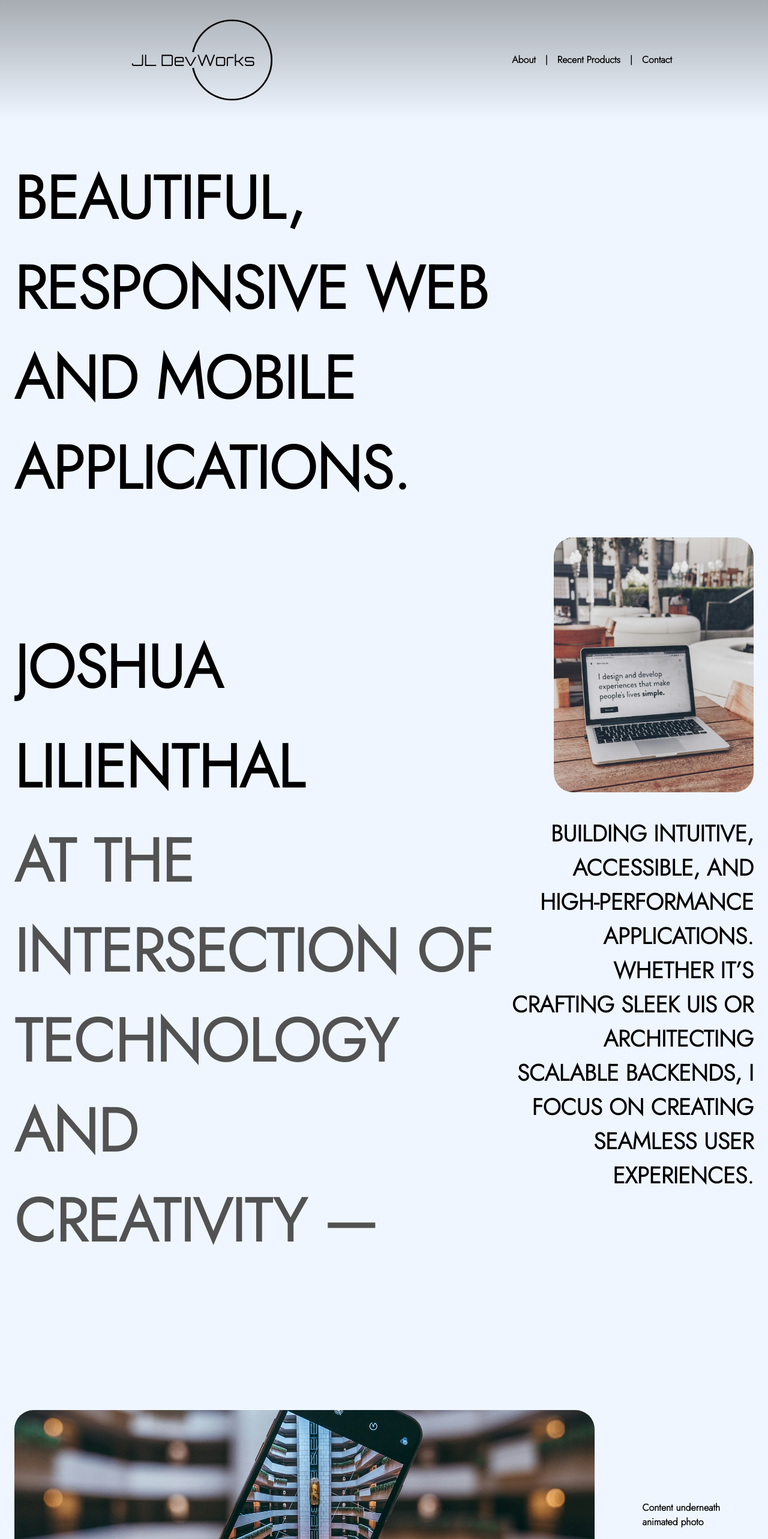
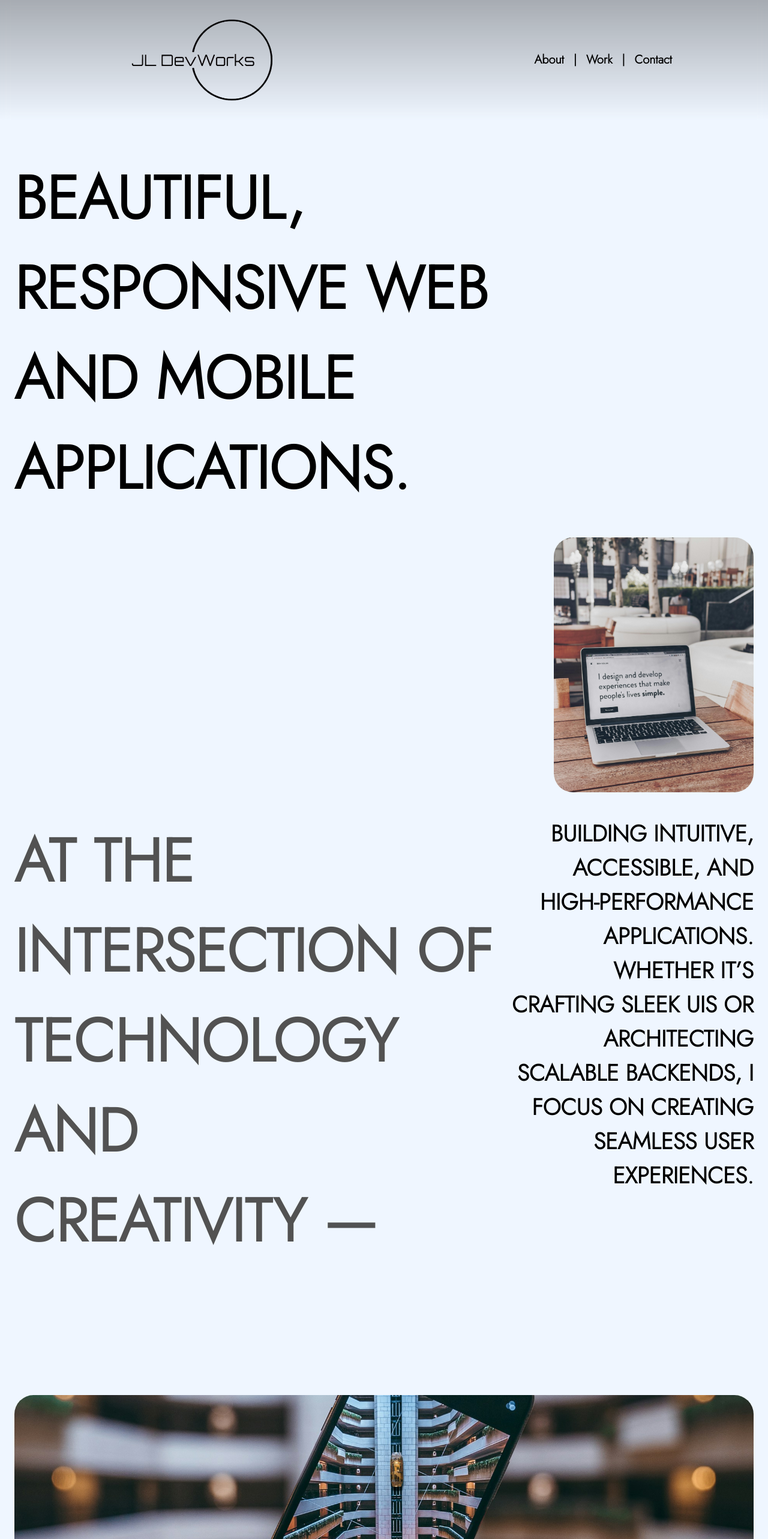
Before and after one commit to jlilienthal95/JLDevWorks, a SvelteKit app: page / in a window 1280 px wide. Shown: the top 2566 px of the page at 60% size. Built offline with nearby package versions, Linux system fonts and the light colour scheme.

Commit message:
adding sections to homepage and fine-tuning structure

```diff
--- a/src/routes/+layout.svelte
+++ b/src/routes/+layout.svelte
@@ -6,22 +6,31 @@
 
 	let { children } = $props();
 
-	const liClass = "flex flex-row lg:after:content-['|'] md:after:ml-4 last:after:content-none animate-in fade-in duration-2000"
+	const liClass = "flex flex-row after:content-['|'] after:ml-2 md:after:ml-4 last:after:content-none animate-in fade-in duration-2000"
 
 	//variables and state for header and scroll tracking
   	const maxHeight = 200; // Max header height
   	const minHeight = 60;  // Min header height
+	const threshold = 650
 
-	// Reactive height calculation using $derived
+	// Reactive height calculation
 	const headerHeight = derived(scrollY, ($scrollY) => {
-				const threshold = 650
 				if($scrollY >=  threshold){
 					return Math.max(minHeight, maxHeight - ($scrollY - threshold) * 0.4)
 				}
-				else{
+				else {
 					return maxHeight;
 				}
 			}
+	);
+	// Reactive opacity calculation
+	const opacity = derived(scrollY, ($scrollY) => {
+			if($scrollY >= threshold){
+				return Math.max(0, Math.min(1, 1 - ($scrollY / 1000)))
+			} else {
+				return 100;
+			};
+		}
 	);
 
 	//disables contextmenues on images
@@ -37,18 +46,24 @@
 			};
   		}
 	);
+
 </script>
 
 <div class="relative min-h-screen h-auto w-full bg-cover bg-blue-50 font-bold">
-	<div id="header" class="flex flex-row fixed w-full md:h-42 h-30 smaller:h-16 justify-between items-center lg:px-40 pr-12 z-100 bg-gradient-to-b to-transparent from-black/30 backdrop-blur-xs" style="height: {$headerHeight}px;">
-		<div id="logo" class="h-full">
-			<img class="h-full max-h-full object-contain animate-wiggle-hover"
+	<div id="header" class="flex flex-row fixed w-full md:h-42 h-30 justify-between items-center lg:px-40 pr-12 z-100 bg-gradient-to-b to-transparent from-black/30 backdrop-blur-sm" style="height: {$headerHeight}px;">
+		<div id="logo" class="relative h-full overflow-hidden justify-center">
+			<img class="h-full max-h-full object-contain animate-wiggle-hover" class:hidden={$scrollY >= 1000}
 				src='/JLDevWorksLogo.png'
 				alt="JL DevWorks"
 				oncontextmenu={disableLongPress}
 				ontouchstart={disableLongPress}/>
+			<img class="h-full max-h-full md:max-w-xs max-w-50 object-contain animate-wiggle-hover animate-in slide-in-from-bottom duration-1000" class:hidden={$scrollY < 1000} class:block={$scrollY >= 1000}
+				src='/JLDevWorksSimple.png'
+				alt="JL DevWorks"
+				oncontextmenu={disableLongPress}
+				ontouchstart={disableLongPress}/>
 		</div>
-		<ul class="flex lg:flex-row flex-col md:gap-4" id="links">
+		<ul class="flex flex-row md:gap-4 gap-2 md:text-xl text-md" id="links">
 			<li class={liClass}>
 				<div class={"animate-in slide-in-from-bottom duration-1000"} id="about">
 					About
@@ -56,7 +71,7 @@
 			</li>
 			<li class={liClass}>
 				<div class={"animate-in slide-in-from-bottom duration-1500"} id="recentWork">
-					Recent Products
+					Work
 				</div>
 			</li>
 			<li class={liClass}>
@@ -90,8 +105,4 @@
 		font-weight: 300;
 		font-style: normal;
   	}
-
-	.smaller {
-    	height: 60px;
-  	}
 </style>
--- a/src/routes/+page.svelte
+++ b/src/routes/+page.svelte
@@ -3,7 +3,7 @@
 
     const lgTextCont = "md:w-2/3 w-full"
     const lgTextClass = "text-[50px] sm:text-[60px] md:text-[75px] xl:text-[100px]"
-    const smTextClass = "text-[18px] sm:text-[32px] md:text-[38px] lg:text-[30px] xl:text-[38px]"
+    const smTextClass = "text-[px] md:text-[38px] lg:text-[30px] xl:text-[38px]"
 
     let expanded = false;
 
@@ -39,12 +39,12 @@
     <div id="joshuaCont" class="flex lg:flex-row flex-col w-full md:justify-between sm:items-end items-center gap-20 overflow-hidden">
         <div id="nameCont" class="w-full">
             <div class="flex flex-col sm:text-start text-end sm:text-[100px] text-[60px] space-x-2 overflow-hidden">
-                <div class="animate-in slide-in-from-bottom duration-1200" class:md:running={$scrollY > 300} class:md:paused={$scrollY <= 300}>
+                <div class="animate-in slide-in-from-bottom duration-1200" class:md:hidden={$scrollY < 90} class:md:running={$scrollY > 300} class:md:paused={$scrollY <= 300}>
                     JOSHUA
                 </div>
             </div>
             <div class="flex flex-col sm:text-start text-end sm:text-[100px] text-[60px] space-x-2 overflow-hidden">
-                <div class="animate-in slide-in-from-bottom duration-1500" class:md:running={$scrollY > 300} class:md:paused={$scrollY <= 300}>
+                <div class="animate-in slide-in-from-bottom duration-1500" class:md:hidden={$scrollY < 90} class:md:running={$scrollY > 300} class:md:paused={$scrollY <= 300}>
                     LILIENTHAL
                 </div>
             </div>
@@ -65,7 +65,7 @@
             </div>
         </div>
     </div>
-    <div id="unnamedCont" class="flex lg:flex-row flex-col w-full md:h-[750px] h-[450px] justify-center lg:items-center gap-20">
+    <div id="unnamedCont" class="flex flex-col w-full  md:h-[700px] h-[400px] justify-center lg:items-center gap-20">
         <div
             id="photoContainer"
             class="relative overflow-hidden w-full transition-all duration-500 ease-in-out"
@@ -88,14 +88,8 @@
                 alt="Joshua Lilienthal | Fullstack Engineer"
             />
       </div>
-      <div>
-        Content underneath animated photo
-      </div>
+    </div>
+    <div class={smTextClass}>
+          MODERN FRONTEND FRAMEWORKS AND SCALABLE BACKEND SOLUTIONS&nbsp;- I COLLABORATE WITH TEAMS TO BUILD DYNAMIC APPLICATIONS, INTUITIVE INTERFACES, AND ROBUST INFRASTRUCTURE. SPANNING REACT, NEXT.JS, SVELTE, NODE.JS, AND GRAPHQL—EVERY DIGITAL EXPERIENCE SHOULD BE BOTH BEAUTIFUL AND FUNCTIONAL.
     </div>
 </div>
-
-<style>
-    .image-wrapper {
-      transition: height 0.4s ease-in-out;
-    }
-  </style>
```
Also changed, not shown: static/JLDevWorksSimple.png (added).
